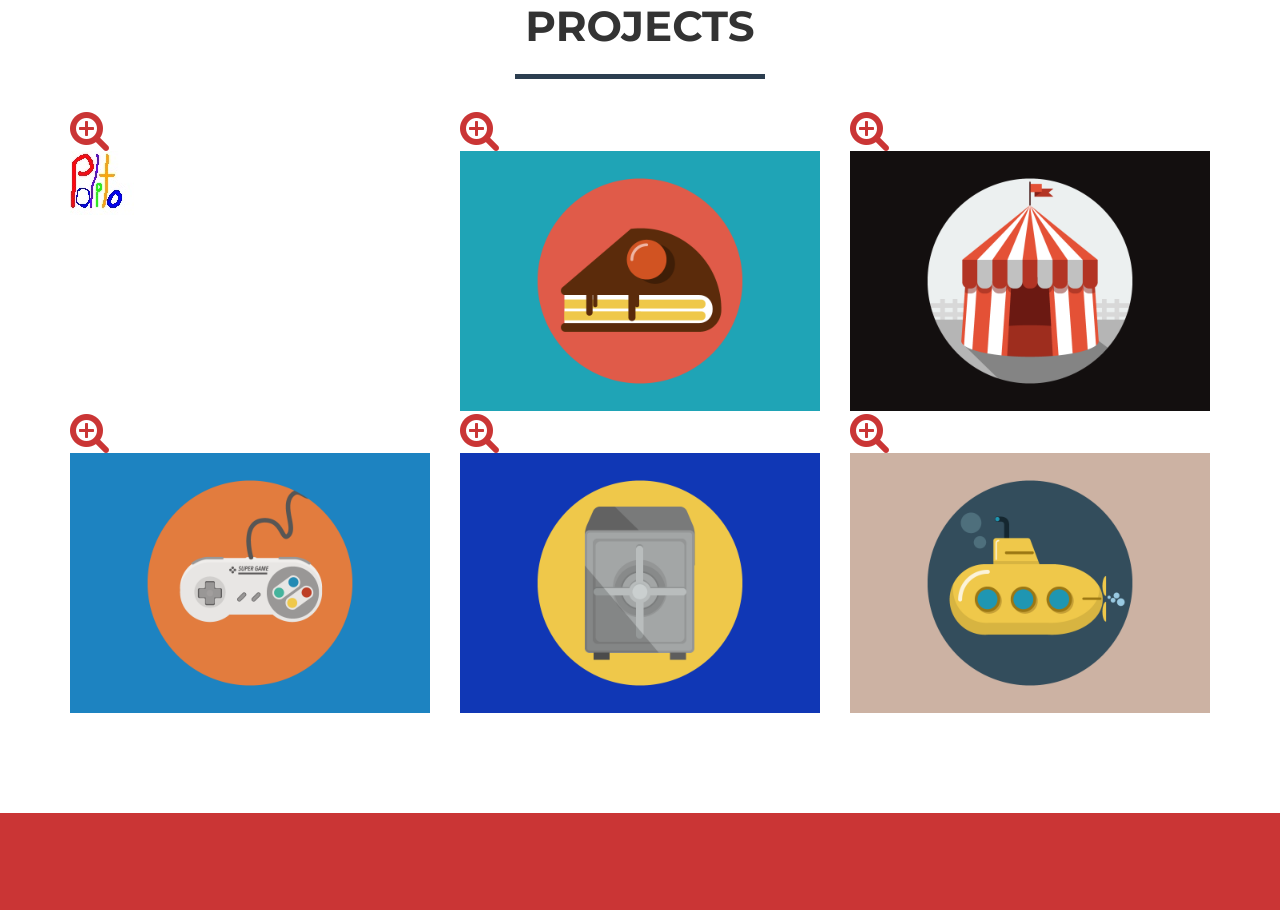
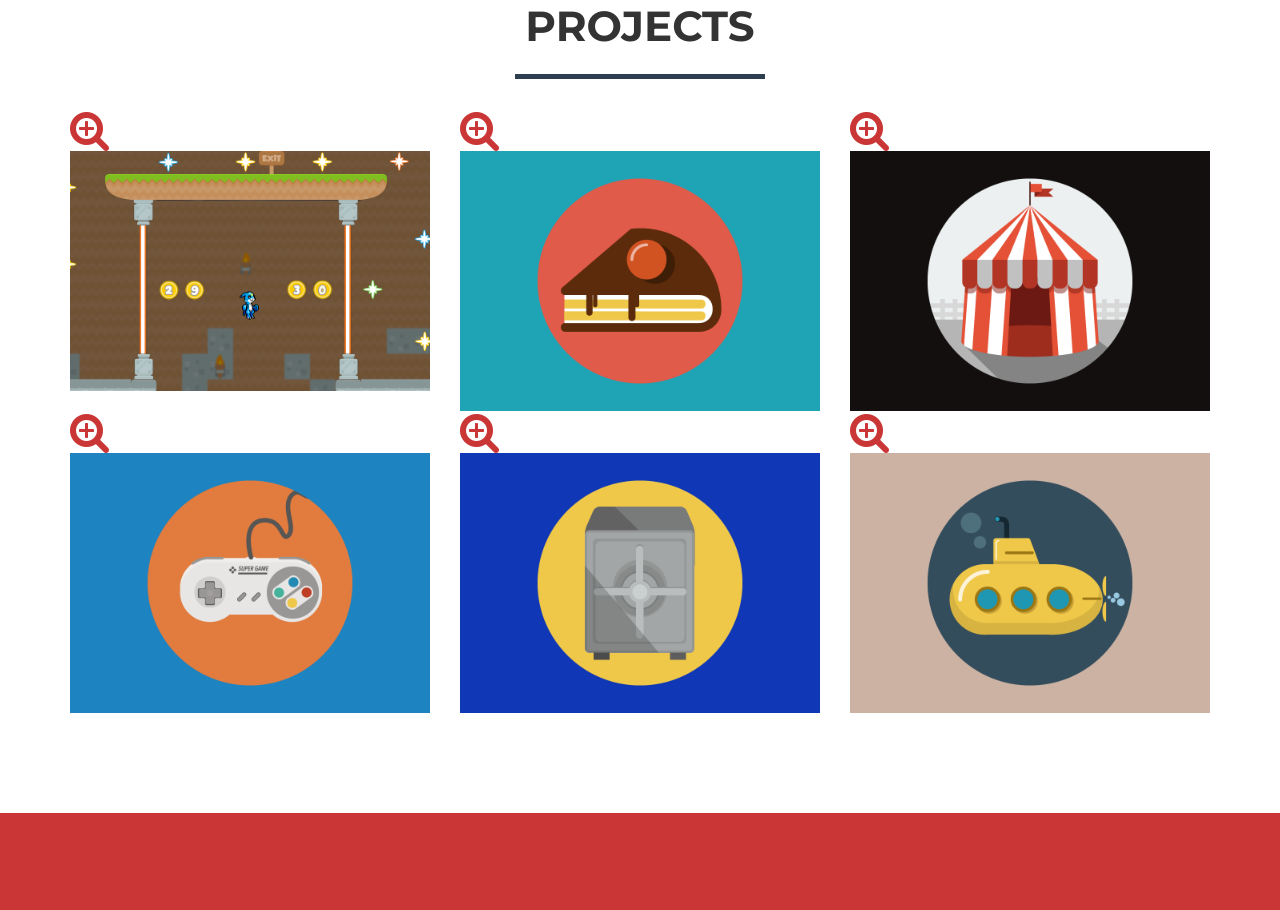
Before and after one commit to zfrye06/zfrye06.github.io, a website: page index.html in a window 1280 px wide. Shown: the part 863-1773 px from the top of the page. Drawn offline with nearby package versions, Linux system fonts and the light colour scheme.

Commit message:
Changed polito to loque

```diff
--- a/index.html
+++ b/index.html
@@ -99,7 +99,7 @@
                                 <i class="fa fa-search-plus fa-3x"></i>
                             </div>
                         </div>
-                        <img src="img/portfolio/polito.jpg" class="img-responsive" alt="">
+                        <img src="img/portfolio/loque.png" class="img-responsive" alt="">
                     </a>
                 </div>
                 <div class="col-sm-4 portfolio-item">
@@ -306,7 +306,7 @@
                         <div class="modal-body">
                             <h2>Project Title</h2>
                             <hr class="star-primary">
-                            <img src="img/portfolio/polito.jpg" class="img-responsive img-centered" alt="">
+                            <img src="img/portfolio/loque.png" class="img-responsive img-centered" alt="">
                             <p>Use this area of the page to describe your project. The icon above is part of a free icon set by <a href="https://sellfy.com/p/8Q9P/jV3VZ/">Flat Icons</a>. On their website, you can download their free set with 16 icons, or you can purchase the entire set with 146 icons for only $12!</p>
                             <ul class="list-inline item-details">
                                 <li>Client:
```
Also changed, not shown: img/portfolio/loque.png (added).
